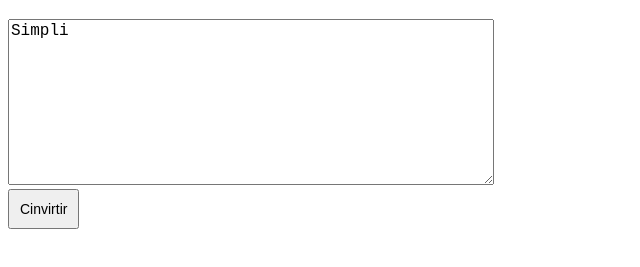
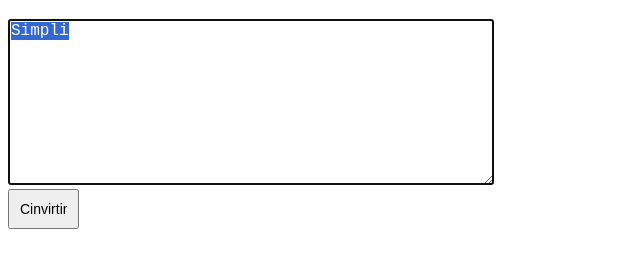
Before and after one commit to thewarpaint/i, a plain HTML site: page index.html in a window 1280 px wide. Both pictures are taken after typing "Sample" into the empty fields and a click on the button "Cinvirtir". Shown: the part 61-328 px from the top of the page, without its empty margins (0-640 px from the left). Drawn offline with Linux system fonts and the light colour scheme.

Commit message:
Add text selection

```diff
--- a/index.html
+++ b/index.html
@@ -14,6 +14,9 @@
         .replace(/[áéóú]/g, 'í')
         .replace(/[AEOU]/g, 'I')
         .replace(/[aeou]/g, 'i');
+
+      $textarea.focus();
+      $textarea.setSelectionRange(0, $textarea.value.length);
     }
   </script>
 
```
